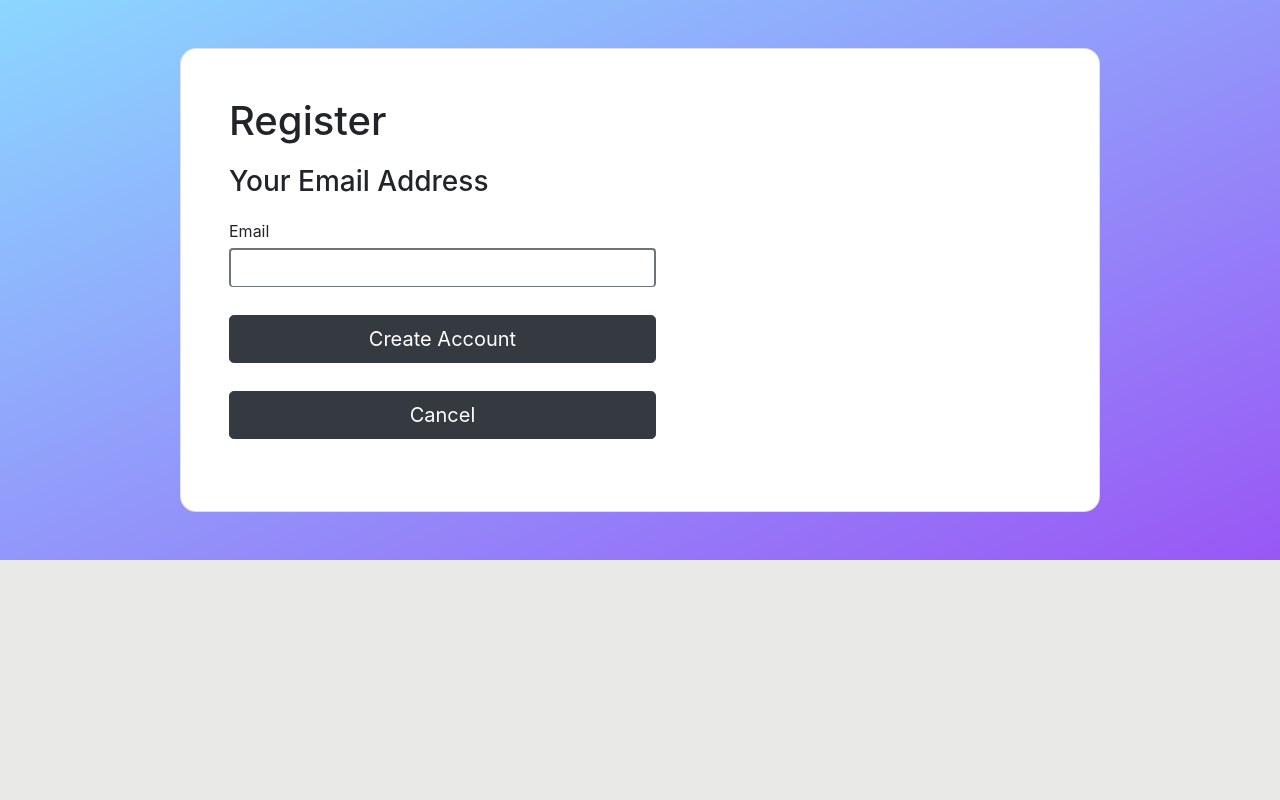
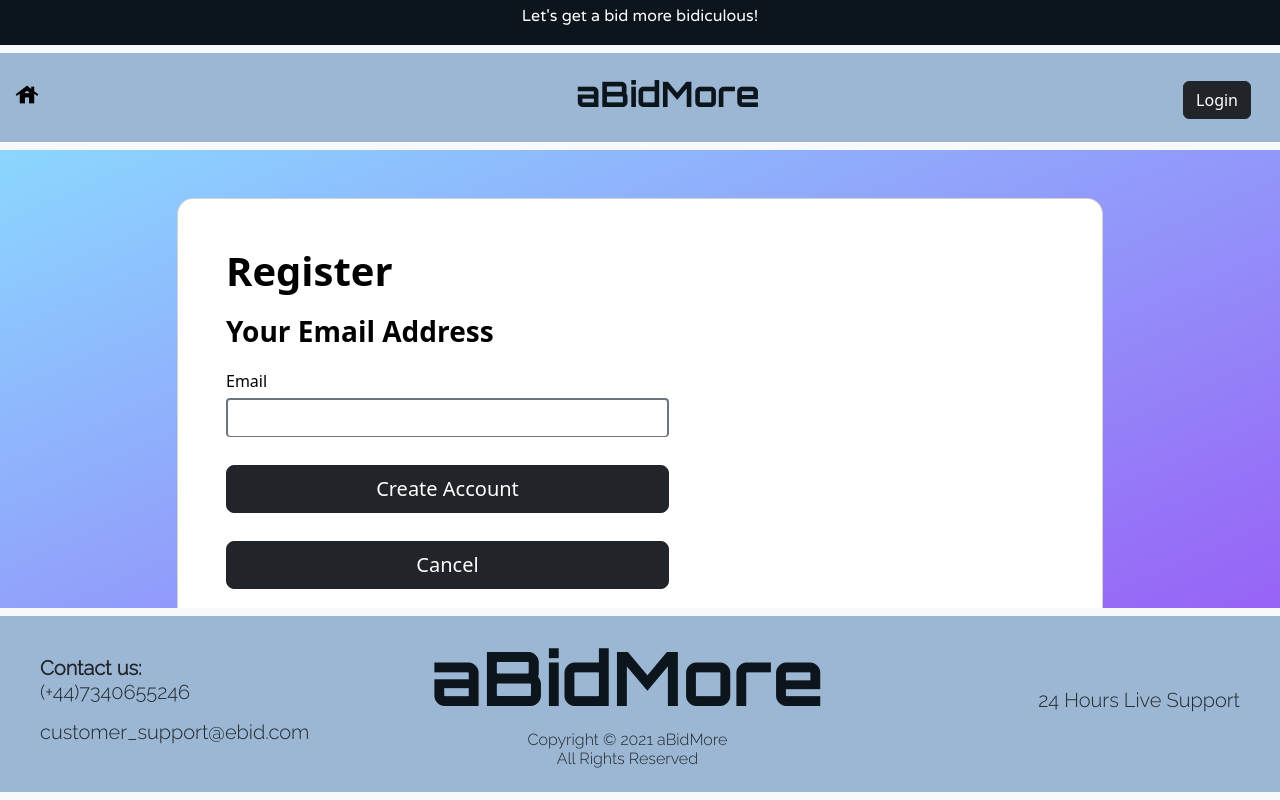
Before and after one commit to atimathong/onlineauction, a PHP site: page /register_email.php in a window 1280 px wide. Run offline with PHP 8.4, Linux system fonts and the light colour scheme; some libraries are stand-ins or nearby versions; some web fonts are replaced.

Commit message:
#54-Stick footer

```diff
--- a/bid_history.php
+++ b/bid_history.php
@@ -68,6 +68,7 @@
     <script src="https://cdn.jsdelivr.net/npm/bootstrap@5.2.2/dist/js/bootstrap.min.js" integrity="sha384-IDwe1+LCz02ROU9k972gdyvl+AESN10+x7tBKgc9I5HFtuNz0wWnPclzo6p9vxnk" crossorigin="anonymous"></script> -->
 </body>
 </div>
-
 </html>
+<footer style="margin-top:200px;">
 <?php include_once("bottom_footer.php") ?>
+</footer>
--- a/bottom_footer.php
+++ b/bottom_footer.php
@@ -18,7 +18,7 @@
 </head>
 
 <body>
-  <nav class="navbar sticky-bottom bg-light" style="width:100%;position:relative;bottom:0px;">
+  <nav class="navbar sticky-bottom bg-light" style="width:100%;position:fixed;left:0%;bottom:0%;margin-top: 150px;">
     <div class="container-fluid foot">
       <div>
         <h5 class="contact">
@@ -26,11 +26,11 @@
           <p>(+44)7340655246</p>customer_support@ebid.com
         </h5>
       </div>
-      <div class="align-text-top row" style="display: flex;flex-wrap: wrap;flex-direction: column;align-content: center;">
-        <h1 class="logo-foot row">
+      <div class="align-text-top row" style="width:33.3%;position:absolute;left:33.3%;right:33.3%;text-align: center;">
+        <h1 class="logo-foot">
           aBidMore
         </h1>
-        <h6 class="cp row" style="margin-left:70px;">Copyright © 2021 aBidMore <br>All Rights Reserved</h6>
+        <h6 class="cp">Copyright © 2021 aBidMore <br>All Rights Reserved</h6>
       </div>
       <div>
         <h5 class="support">24 Hours Live Support</h5>
--- a/mybids.php
+++ b/mybids.php
@@ -96,5 +96,6 @@
   </div>
 </div>
 <!-- </div> -->
-
+<footer style="margin-top:200px;">
 <?php include_once("bottom_footer.php") ?>
+</footer>
--- a/register_email.php
+++ b/register_email.php
@@ -1,5 +1,6 @@
 <?php
 include 'database_connect/connect_db.php';
+include 'seller_header.php';
 if (!isset($_SESSION)) {
   session_start();
 }
@@ -17,8 +18,6 @@
   <!-- Bootstrap and FontAwesome CSS -->
   <link rel="stylesheet" href="css/bootstrap.min.css">
   <link rel="stylesheet" href="https://cdnjs.cloudflare.com/ajax/libs/font-awesome/4.7.0/css/font-awesome.min.css">
-
-
   <link rel="stylesheet" href="style.css" />
 
   <title>Create Account</title>
@@ -70,3 +69,6 @@
   </div>
 </div>
 </body>
+<?php
+include 'bottom_footer.php'
+?>
--- a/seller_header.php
+++ b/seller_header.php
@@ -30,16 +30,16 @@
 </head>
 
 <body>
-    <div style="padding-top:4px;padding-bottom:1px;background-color:#0c141c;text-align: center;">
+    <div style="width:100%;position:relative;left:0%;padding-top:4px;padding-bottom:1px;background-color:#0c141c;text-align:center;">
         <p style="color:white;font-family: 'Varela Round', sans-serif;vertical-align: middle;">Let's get a bid more bidiculous!</p>
     </div>
     <nav class="navbar navbar-expand-lg bg-light">
-        <div class="container-fluid">
+        <div class="container-fluid" style="width:100%;">
             <a style="background-color:#9BB7D4;color:black;" class="nav-link active" aria-current="page" href="index.php">
                     <span class="material-symbols-outlined">house</span>
             </a>
-            <a class="navbar-brand" href="#" style="width:75%;">
-                <h1 class="logo" style="font-size:35px;margin-left:50%">aBidMore</h1>
+            <a class="navbar-brand" href="#" style="width:50%;position:absolute;left:25%;align-items:center">
+                <h1 class="logo" style="font-size:35px;margin-left:40%">aBidMore</h1>
             </a>
             <div class="navbar-text" id="navbarNavDropdown">
                 <ul class="navbar-nav">
--- a/seller_listing.php
+++ b/seller_listing.php
@@ -85,5 +85,6 @@
 </div>
 
 </html>
-
+<footer style="margin-top:200px;">
 <?php include_once("bottom_footer.php") ?>
+</footer>
--- a/style.css
+++ b/style.css
@@ -19,8 +19,6 @@
     font-size: 75px;
     font-weight: bold;
     color:  #0c141c;
-    text-align: center;
-
 }
 
 .container-fluid{
@@ -86,7 +84,6 @@
     font-family: 'Raleway', sans-serif;
 }
 .cp{
-    text-align: center;
     font-family: 'Raleway', sans-serif;
 }
 .pagination {
```
Also changed, not shown: watchlist.php (+4 -6 lines).
